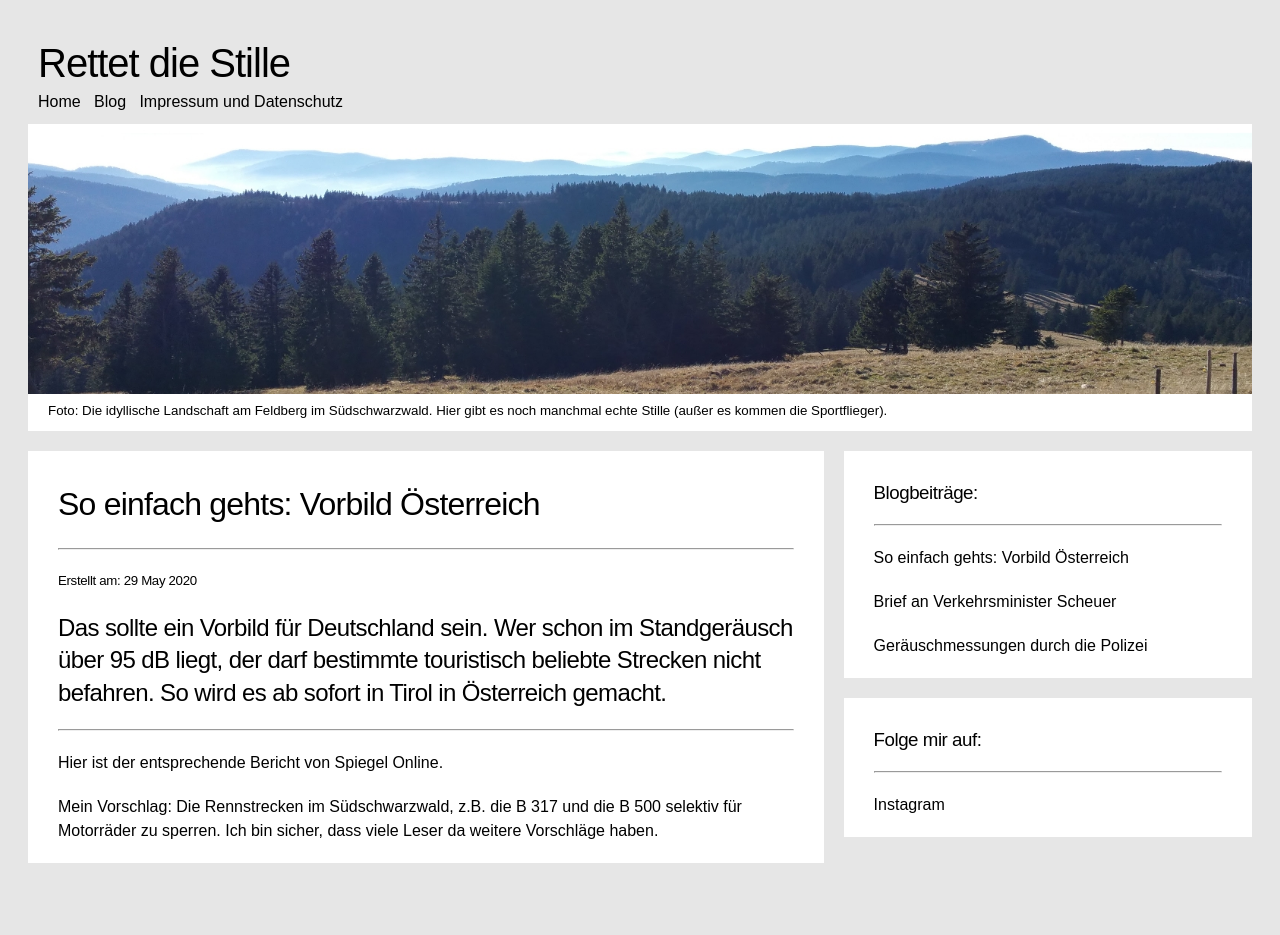
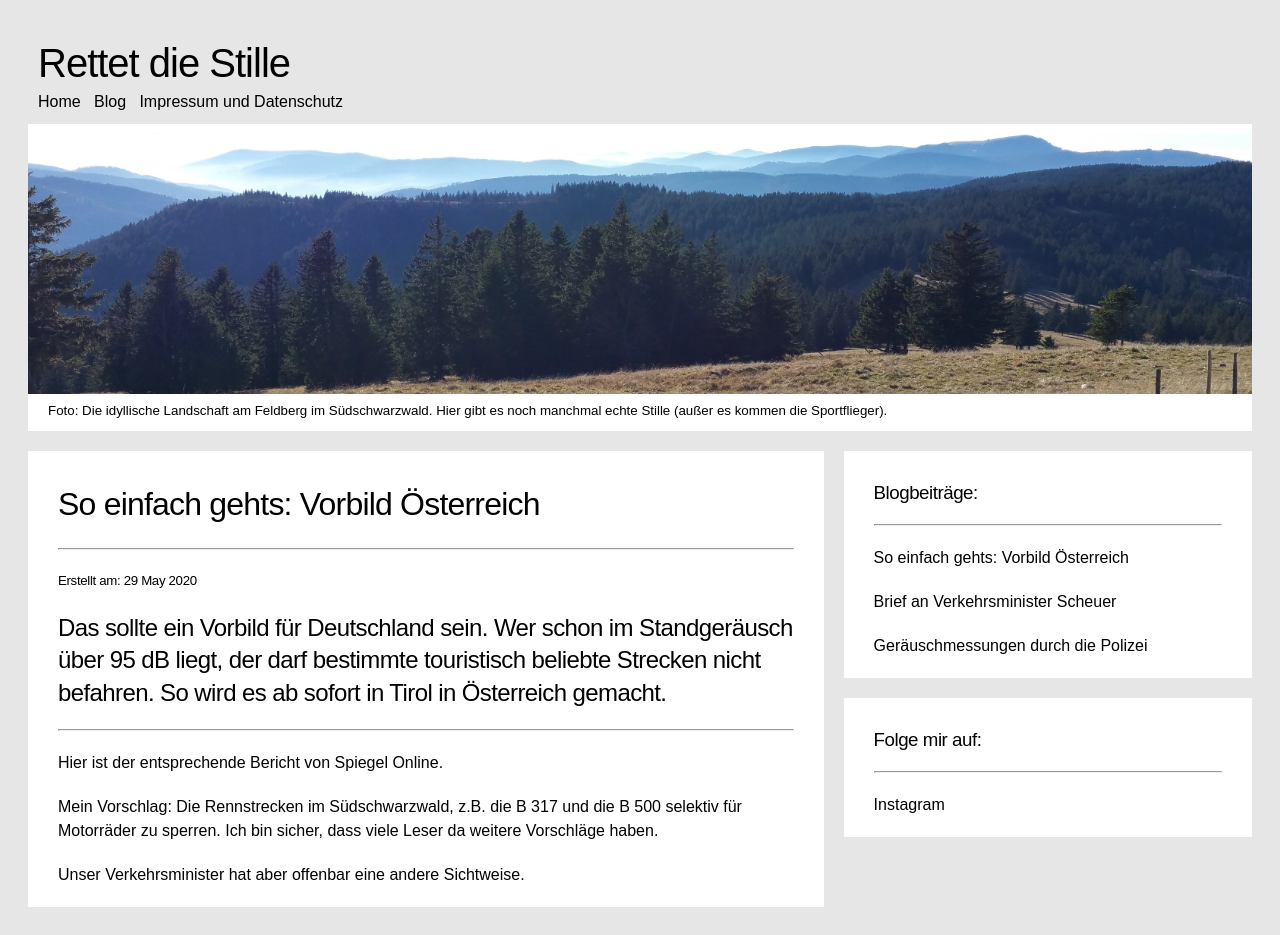
Before and after one commit to rettet-die-stille/rettet-die-stille.github.io, a Jekyll site: the page built from _posts/2020-05-29-So-einfach-gehts-Vorbild-Oesterreich.md, in a window 1280 px wide. Built offline with Jekyll 4.4.1, drawn with Linux system fonts in a browser that asks for light colours.

Commit message:
Update 2020-05-29-So-einfach-gehts-Vorbild-Oesterreich.md

```diff
--- a/_posts/2020-05-29-So-einfach-gehts-Vorbild-Oesterreich.md
+++ b/_posts/2020-05-29-So-einfach-gehts-Vorbild-Oesterreich.md
@@ -8,3 +8,5 @@ shorttext: "Das sollte ein Vorbild für Deutschland sein. Wer schon im Standger
 Hier ist der entsprechende [Bericht von Spiegel Online.](https://www.spiegel.de/auto/oesterreich-tirol-beschliesst-fahrverbote-fuer-laute-motorraeder-a-d049f6ac-9c2e-48b8-bb82-c4bb5190466d)
 
 Mein Vorschlag: Die Rennstrecken im Südschwarzwald, z.B. die B 317 und die B 500 selektiv für Motorräder zu sperren. Ich bin sicher, dass viele Leser da weitere Vorschläge haben.
+
+Unser Verkehrsminister hat aber offenbar [eine andere Sichtweise.](https://www.spiegel.de/auto/motorraeder-andreas-scheuer-lehnt-fahrverbote-am-sonntag-ab-a-914a3a0c-e58d-4058-8b5b-e83c167cb250)
```
